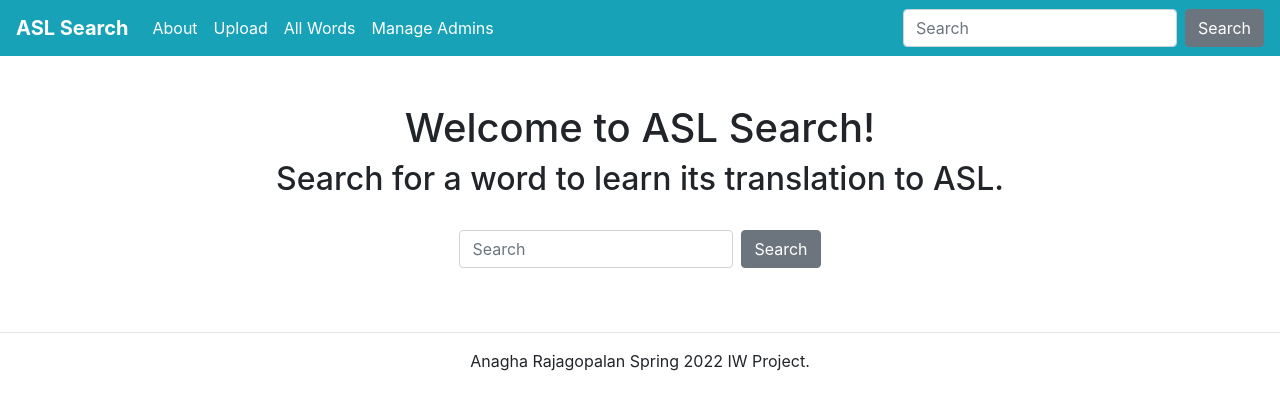
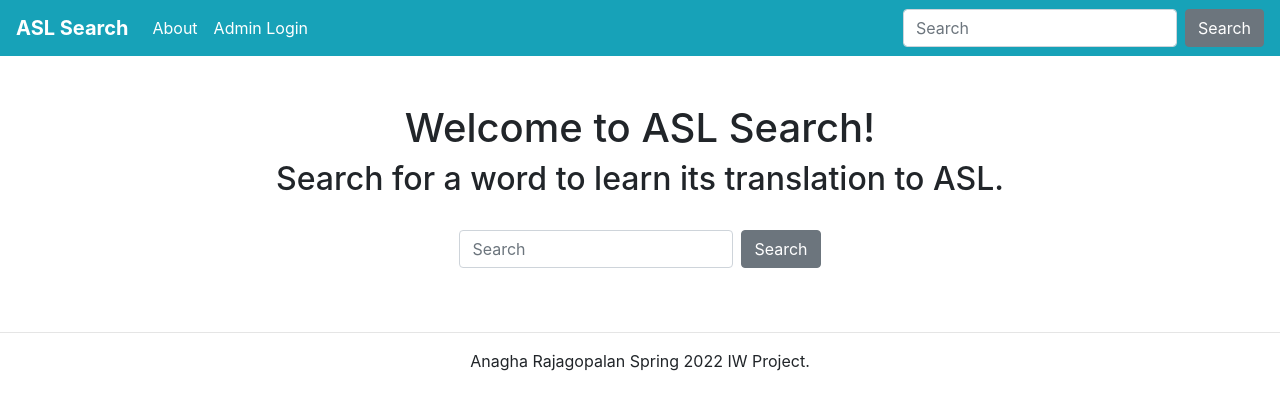
Before and after one commit to anagha101/IW, a Flask app: page / in a window 1280 px wide. Shown: the top 410 px of the page. Run offline with Flask 2, Linux system fonts and the light colour scheme; parts of the project's set-up code (start-up, migrations or seed data) failed here and were passed over; some libraries are stand-ins or nearby versions.

Commit message:
restoring login

```diff
--- a/aslsearch/templates/base.html
+++ b/aslsearch/templates/base.html
@@ -19,6 +19,7 @@
                 <li class="nav-item">
                   <a class="nav-link text-white" href="{{url_for('main.about')}}">About <span class="sr-only">(current)</span></a>
                 </li>
+                {% if admin %}
                 <li class="nav-item">
                   <a class="nav-link text-white" href="{{url_for('main.uploadword')}}">Upload</a>
                 </li>
@@ -28,12 +29,14 @@
                 <li class="nav-item">
                   <a class="nav-link text-white" href="{{url_for('main.admins')}}">Manage Admins</a>
                 </li>
-                <!-- <li class="nav-item">
+                <li class="nav-item">
                   <a class="nav-link text-white" href="{{url_for('main.logout')}}">Logout</a>
                 </li>
+                {% else %}
                 <li class="nav-item">
                   <a class="nav-link text-white" href="{{url_for('main.login')}}">Admin Login</a>
-                </li> -->
+                </li>
+                {% endif %}
               </ul>
               <form action="{{url_for('main.words')}}" method="'GET" class="form-inline my-2 my-lg-0">
                 <input class="form-control mr-sm-2" type="search"  id="keyword" name="word" placeholder="Search" aria-label="Search">
```
